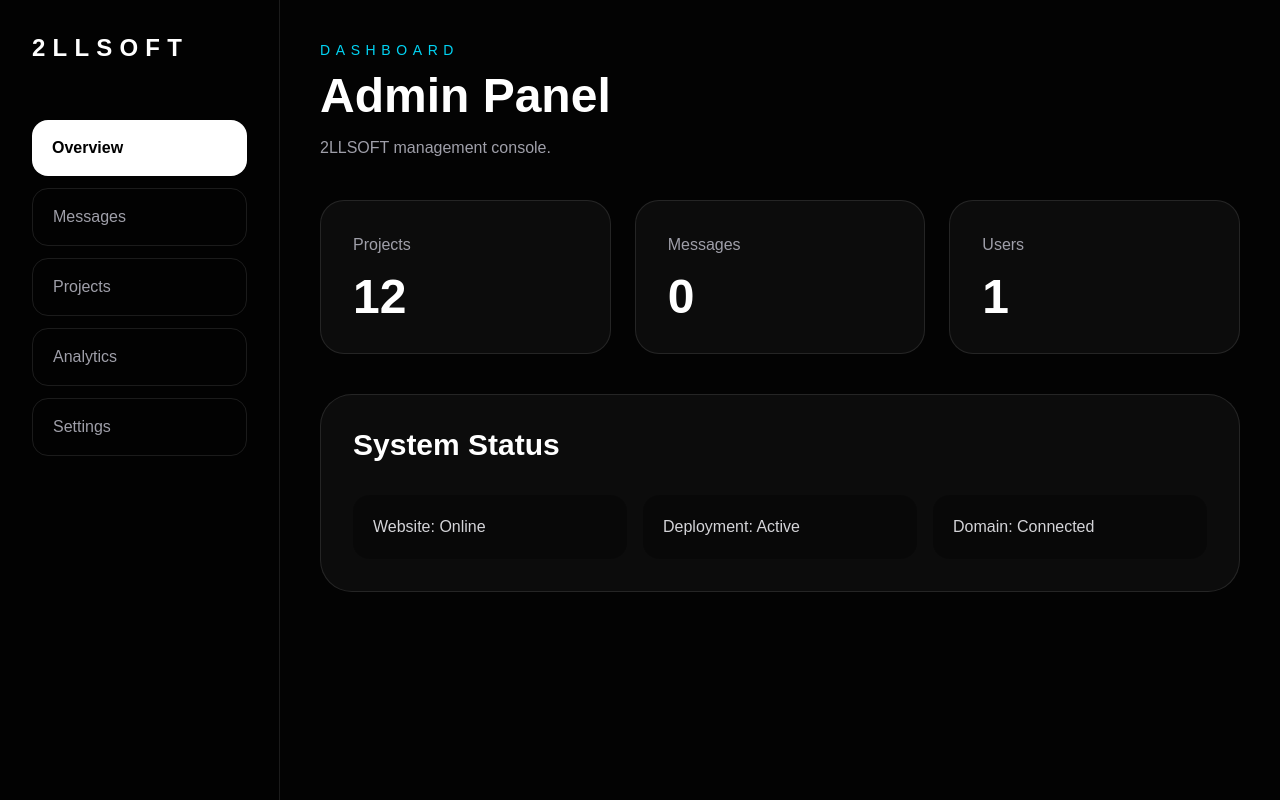
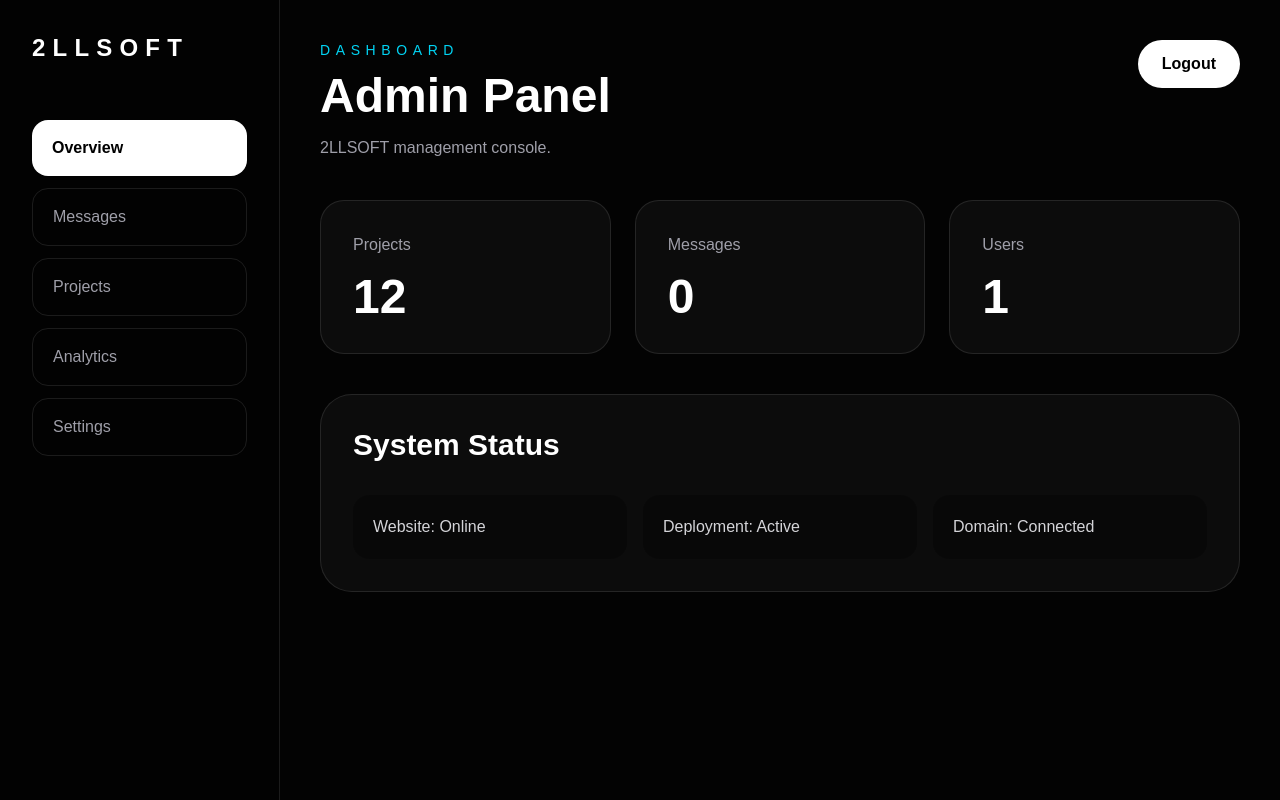
Before and after one commit to 2LLSOFT/2llsoft-clean, a Next.js app: page /dashboard in a window 1280 px wide. Built offline with nearby package versions, Linux system fonts and the light colour scheme.

Commit message:
add logout button

```diff
--- a/app/dashboard/page.tsx
+++ b/app/dashboard/page.tsx
@@ -1,3 +1,7 @@
+"use client";
+
+import { useRouter } from "next/navigation";
+
 const stats = [
   { label: "Projects", value: "12" },
   { label: "Messages", value: "0" },
@@ -6,9 +10,15 @@ const stats = [
 
 const navItems = ["Overview", "Messages", "Projects", "Analytics", "Settings"];
 
-export const dynamic = "force-dynamic";
+export default function DashboardPage() {
+  const router = useRouter();
 
-export default function DashboardPage() {
+  function handleLogout() {
+    document.cookie =
+      "admin-auth=false; path=/; expires=Thu, 01 Jan 1970 00:00:00 UTC";
+    router.push("/login");
+  }
+
   return (
     <main className="flex min-h-screen bg-[#030303] text-white">
       <aside className="hidden w-[280px] border-r border-white/10 bg-black/40 p-8 md:block">
@@ -31,12 +41,21 @@ export default function DashboardPage() {
       </aside>
 
       <section className="flex-1 p-6 md:p-10">
-        <div className="mb-10">
-          <p className="text-sm uppercase tracking-[0.4em] text-cyan-400">
-            Dashboard
-          </p>
-          <h1 className="mt-3 text-5xl font-black">Admin Panel</h1>
-          <p className="mt-4 text-zinc-400">2LLSOFT management console.</p>
+        <div className="mb-10 flex items-start justify-between gap-6">
+          <div>
+            <p className="text-sm uppercase tracking-[0.4em] text-cyan-400">
+              Dashboard
+            </p>
+            <h1 className="mt-3 text-5xl font-black">Admin Panel</h1>
+            <p className="mt-4 text-zinc-400">2LLSOFT management console.</p>
+          </div>
+
+          <button
+            onClick={handleLogout}
+            className="rounded-full bg-white px-6 py-3 font-bold text-black"
+          >
+            Logout
+          </button>
         </div>
 
         <div className="grid gap-6 md:grid-cols-3">
```
